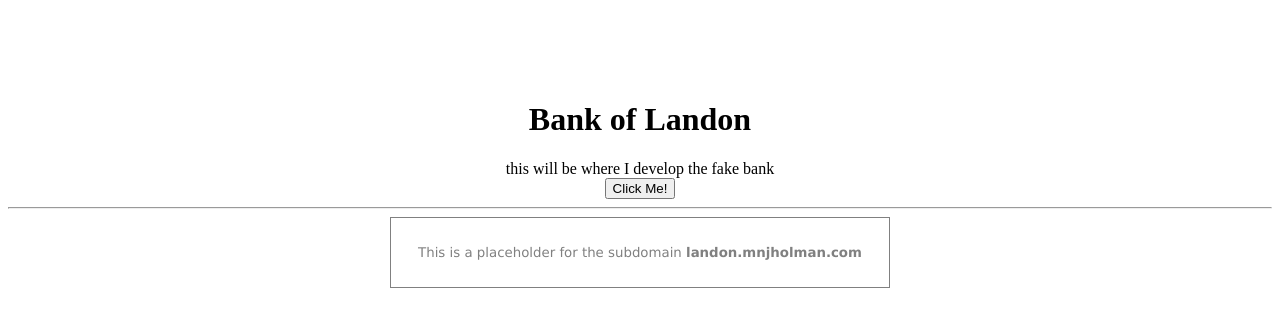
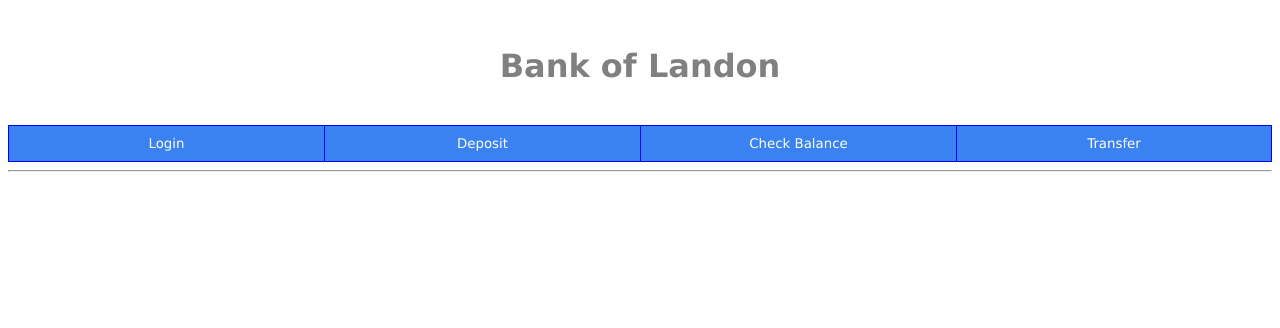
Before and after one commit to lcurtis22/Bank-of-Landon, a plain HTML site: page index.html in a window 1280 px wide. Drawn offline with Linux system fonts and the light colour scheme.

Commit message:
Added tables and removed placeholder
Added buttons according to the actions I want to do. Also changed some css styling.

```diff
--- a/index.html
+++ b/index.html
@@ -3,22 +3,45 @@
 <title>
 Bank of Landon</title>
 <style>
-box { font-family: verdana; font-size: 10pt; COLOR: gray; }
-b { font-weight: bold; }
-table { border: 1px solid gray;}
-td { text-align: center; padding: 25;}
+vfont { font-family: verdana; COLOR: gray; }
+.btn-group button {
+  background-color: #3a81f2; /* Blue background */
+  border: 1px solid Blue; /* Blue border */
+  color: white; /* White text */
+  padding: 10px 24px; /* Some padding */
+  cursor: pointer; /* Pointer/hand icon */
+  float: left; /* Float the buttons side by side */
+  font-family: verdana /* Changes font to verdana*/
+}
+
+/* Clear floats (clearfix hack) */
+.btn-group:after {
+  content: "";
+  clear: both;
+  display: table;
+}
+
+.btn-group button:not(:last-child) {
+  border-right: none; /* Prevent double borders */
+}
+.btn-group button:hover {
+  background-color: #326ecf; /*Adds darker blue color when hovered over*/
+}
 </style>
 </head>
 <body>
 <center>
-<br><br><br><br>
-<h1> Bank of Landon </h1
-<tr><td>this will be where I develop the fake bank</td></tr><br>
-<button type="button">Click Me!</button>
+<br>
+<h1><vfont> Bank of Landon </vfont></h1><br>
+<div class="btn-group" style="width:100%">
+  <button style="width:25%">Login</button>
+  <button style="width:25%">Deposit</button>
+  <button style="width:25%">Check Balance</button>
+  <button style="width:25%">Transfer</button>
+</div>
+
 <hr>
-<table>
-  <tr><td><box>This is a placeholder for the subdomain <b>landon.mnjholman.com</b></box></td></tr>
-</table>
+
 <br><br>
 </center>
 </body>
```
